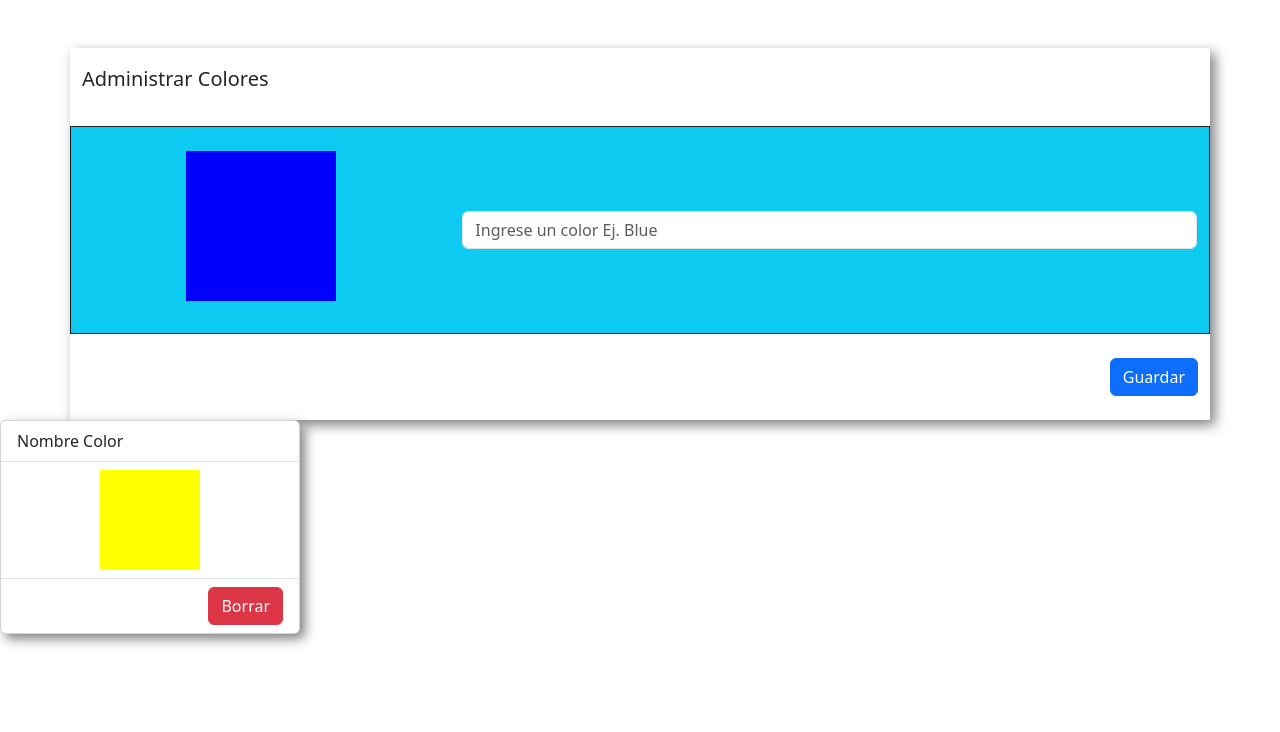
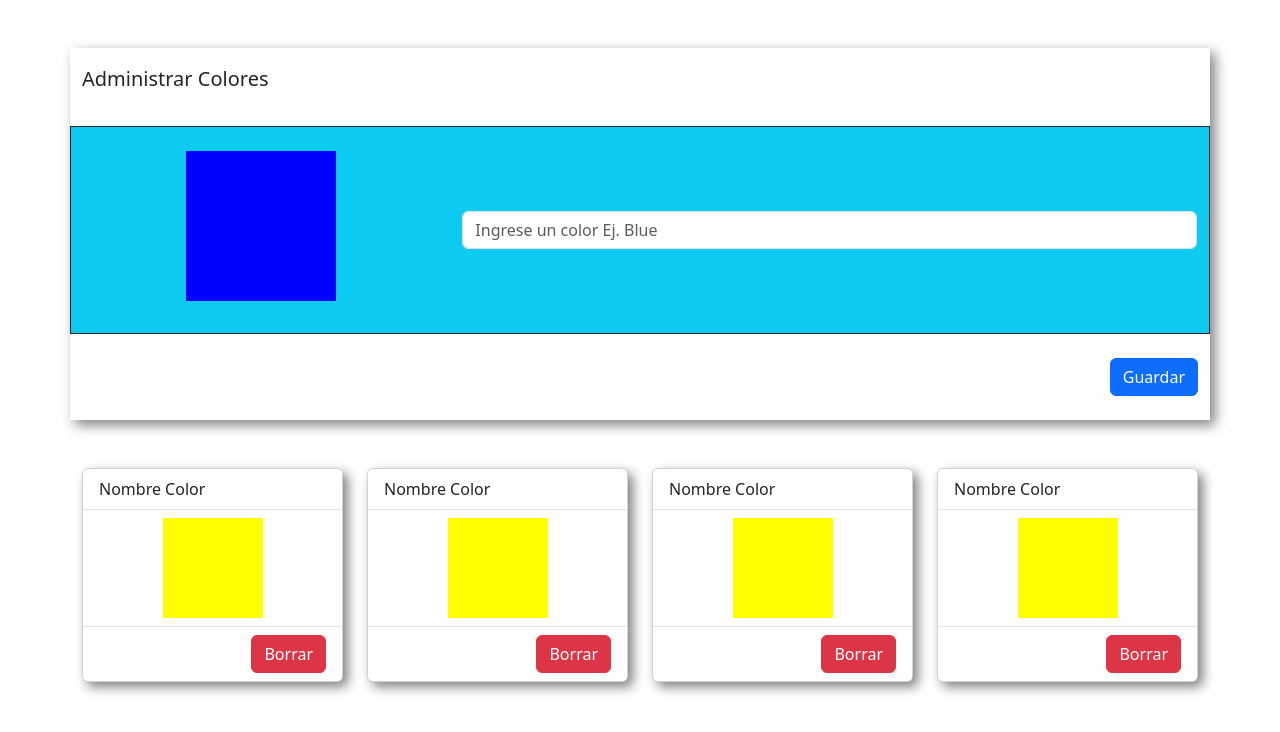
Before and after one commit to Agustin030s/paletaDeColoresFE, a React (Vite) app: page / in a window 1280 px wide. Shown: the top 732 px of the page. Built offline with nearby package versions, Linux system fonts and the light colour scheme.

Commit message:
se realizo el componente ListaColores, que es donde se guardaran las card de colores

```diff
--- a/src/App.jsx
+++ b/src/App.jsx
@@ -1,13 +1,13 @@
 import "bootstrap/dist/css/bootstrap.min.css";
 import "./App.css";
 import FormularioColores from "./Components/FormularioColores";
-import CardColor from "./Components/CardColor";
+import ListaColores from "./Components/ListaColores";
 
 function App() {
   return (
     <div className="my-5">
       <FormularioColores></FormularioColores>
-      <CardColor></CardColor>
+      <ListaColores></ListaColores>
     </div>
   );
 }
--- a/src/Components/CardColor.jsx
+++ b/src/Components/CardColor.jsx
@@ -1,6 +1,6 @@
 const CardColor = () => {
   return (
-    <div className="card">
+    <article className="card">
         <ul class="list-group list-group-flush">
           <li class="list-group-item">Nombre Color</li>
           <li class="list-group-item d-flex justify-content-center">
@@ -10,7 +10,7 @@ const CardColor = () => {
             <button className="btn btn-danger">Borrar</button>
           </li>
         </ul>
-    </div>
+    </article>
   );
 };
 
--- /dev/null
+++ b/src/Components/ListaColores.jsx
@@ -0,0 +1,24 @@
+import CardColor from "./CardColor";
+
+const ListaColores = () => {
+  return (
+    <section className="container my-5">
+      <div className="row justify-content-center align-items-center">
+        <div className="col-md-3 mb-2">
+          <CardColor></CardColor>
+        </div>
+        <div className="col-md-3 mb-2">
+          <CardColor></CardColor>
+        </div>
+        <div className="col-md-3 mb-2">
+          <CardColor></CardColor>
+        </div>
+        <div className="col-md-3 mb-2">
+          <CardColor></CardColor>
+        </div>
+      </div>
+    </section>
+  );
+};
+
+export default ListaColores;
```
